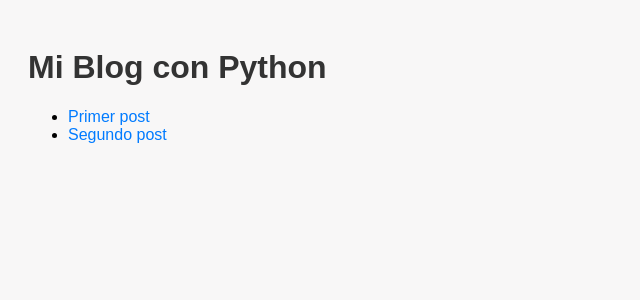
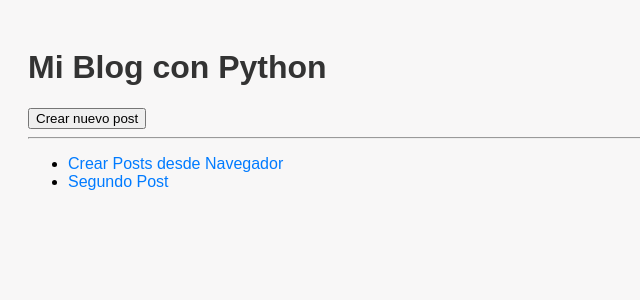
Before and after one commit to Samq24/mi_blog, a Flask app: page / in a window 1280 px wide. Shown: the top 300 px of the page, without its empty margins (0-640 px from the left). Run offline with Flask 3, Linux system fonts and the light colour scheme.

Commit message:
Agrega botón para crear nuevo post en el index

```diff
--- a/app.py
+++ b/app.py
@@ -1,12 +1,21 @@
-from flask import Flask, render_template, abort
+from flask import Flask, render_template, request, redirect, url_for, abort
 import json
+import os
 
 app = Flask(__name__)
 
+POSTS_FILE = 'post.json'
+
 # Cargar posts desde JSON
 def cargar_posts():
-    with open('posts.json', 'r') as f:
-        return json.load(f)
+    if os.path.exists(POSTS_FILE):
+        with open(POSTS_FILE, 'r') as f:
+            return json.load(f)
+    return []
+
+def guardar_posts(posts):
+    with open(POSTS_FILE, 'w') as f:
+        json.dump(posts, f, indent=2)
 
 @app.route('/')
 def index():
@@ -22,5 +31,17 @@ def ver_post(post_id):
     else:
         abort(404)
 
+@app.route('/nuevo', methods=['GET', 'POST'])
+def nuevo_post():
+    if request.method == 'POST':
+        titulo = request.form.get('titulo')
+        contenido = request.form.get('contenido')
+        posts = cargar_posts()  # ← corregido aquí
+        nuevo_id = max([p['id'] for p in posts], default=0) + 1
+        posts.append({'id': nuevo_id, 'titulo': titulo, 'contenido': contenido})
+        guardar_posts(posts)
+        return redirect(url_for('index'))
+    return render_template('nuevo.html')
+
 if __name__ == '__main__':
     app.run(debug=True)
--- /dev/null
+++ b/post.json
@@ -0,0 +1,12 @@
+[
+  {
+    "id": 1,
+    "titulo": "Crear Posts desde Navegador",
+    "contenido": "He creado este Post desde un formulario en el navegador"
+  },
+  {
+    "id": 2,
+    "titulo": "Segundo Post",
+    "contenido": "Ahora tengo un bot\u00f3n en la pagina principal para poder venir a la pagina \"Crear Nuevo Post\""
+  }
+]
--- a/templates/index.html
+++ b/templates/index.html
@@ -8,6 +8,10 @@
 </head>
 <body>
   <h1>Mi Blog con Python</h1>
+  <a href="{{ url_for('nuevo_post') }}">
+  <button>Crear nuevo post</button>
+</a>
+  <hr>
   <ul>
     {% for post in posts %}
       <li><a href="/post/{{ post.id }}">{{ post.titulo }}</a></li>
```
Also changed, not shown: templates/nuevo.html (added, +23 -0 lines), 1 other file.
